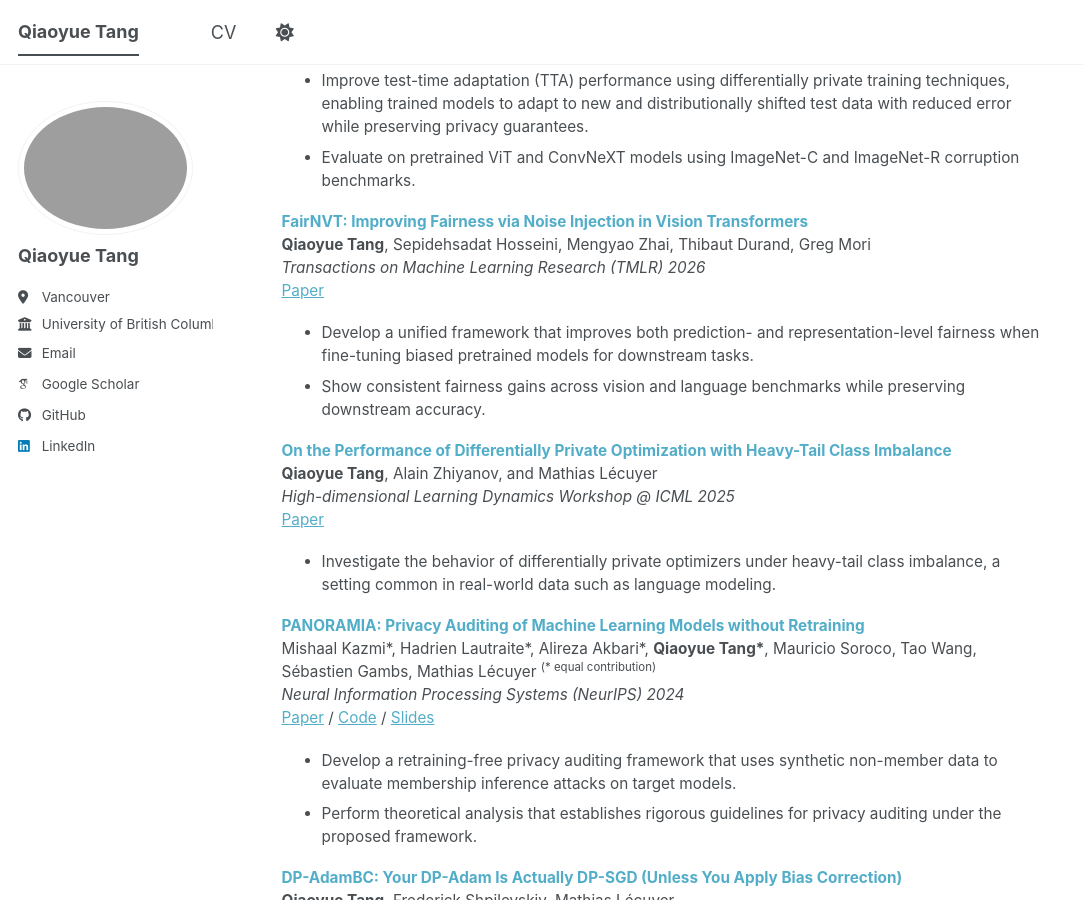
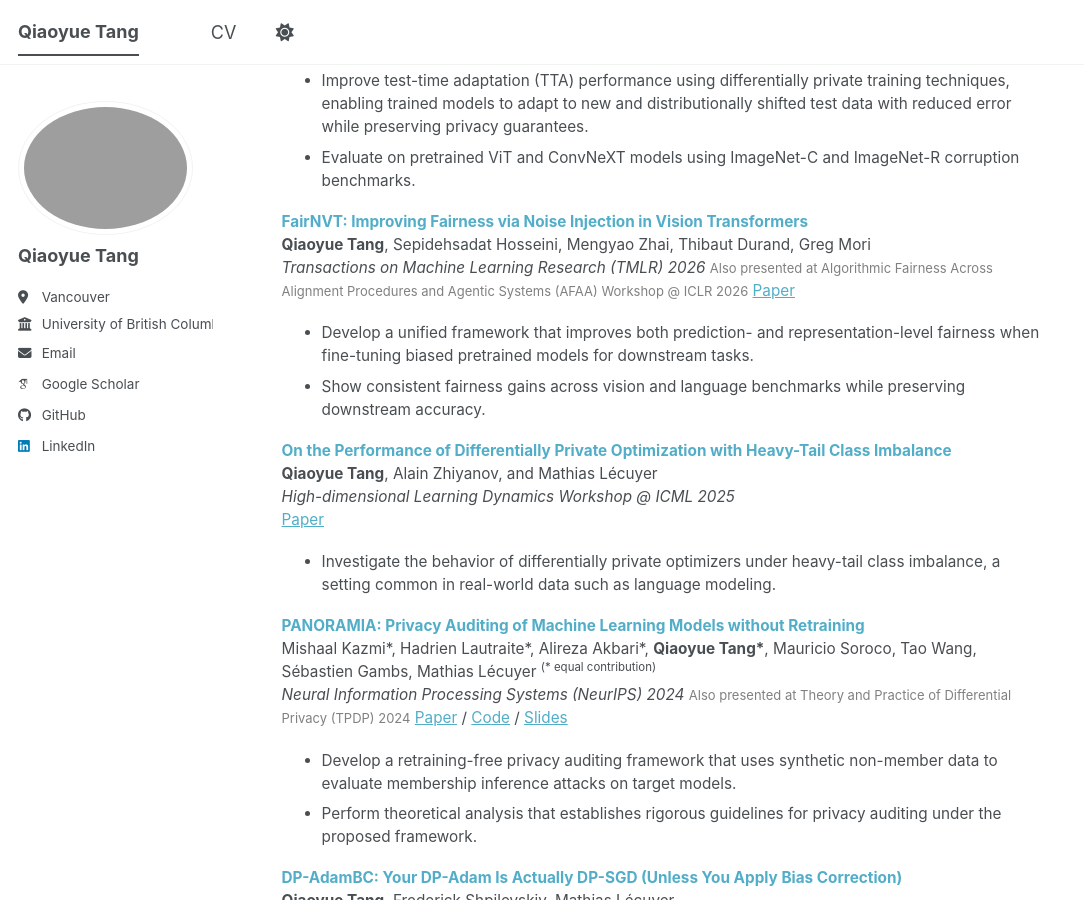
Before and after one commit to qiaoyuet/qiaoyuet.github.io, a Jekyll site: the page built from _pages/about.md, in a window 1280 px wide and 900 px high, scrolled down 517 px. Shown: the whole window, without its empty margins (0-1084 px from the left). Built offline with Jekyll 4.4.1, drawn with Linux system fonts in a browser that asks for light colours; some web fonts are replaced; a script bundle is joined from its source files by our own code; library files that are not in the unit come from our copies.

Commit message:
Update publication details and add presentation info

```diff
--- a/_pages/about.md
+++ b/_pages/about.md
@@ -37,6 +37,7 @@ Zefeng Li\*, **Qiaoyue Tang\***, Mathias Lécuyer, Evan Shelhamer <sup>(\* alpha
 <span style="color:#52adc8">**FairNVT: Improving Fairness via Noise Injection in Vision Transformers**</span>
 **Qiaoyue Tang**, Sepidehsadat Hosseini, Mengyao Zhai, Thibaut Durand, Greg Mori
 *Transactions on Machine Learning Research (TMLR) 2026*
+<span style="font-size:0.85em; color:gray">Also presented at Algorithmic Fairness Across Alignment Procedures and Agentic Systems (AFAA) Workshop @ ICLR 2026</span>
 [Paper](https://arxiv.org/abs/2604.16780)
 - Develop a unified framework that improves both prediction- and representation-level fairness when fine-tuning biased pretrained models for downstream tasks.
 - Show consistent fairness gains across vision and language benchmarks while preserving downstream accuracy.
@@ -54,6 +55,7 @@ Zefeng Li\*, **Qiaoyue Tang\***, Mathias Lécuyer, Evan Shelhamer <sup>(\* alpha
 <span style="color:#52adc8">**PANORAMIA: Privacy Auditing of Machine Learning Models without Retraining**</span>
 Mishaal Kazmi\*, Hadrien Lautraite\*, Alireza Akbari\*, **Qiaoyue Tang\***, Mauricio Soroco, Tao Wang, Sébastien Gambs, Mathias Lécuyer <sup>(\* equal contribution)</sup>
 *Neural Information Processing Systems (NeurIPS) 2024*
+<span style="font-size:0.85em; color:gray">Also presented at Theory and Practice of Differential Privacy (TPDP) 2024</span>
 [Paper](https://arxiv.org/abs/2402.09477) / [Code](https://github.com/ubc-systopia/panoramia-privacy-measurement) / [Slides](/files/panoramia_nips_video.pdf)
 - Develop a retraining-free privacy auditing framework that uses synthetic non-member data to evaluate membership inference attacks on target models.
 - Perform theoretical analysis that establishes rigorous guidelines for privacy auditing under the proposed framework.
```
